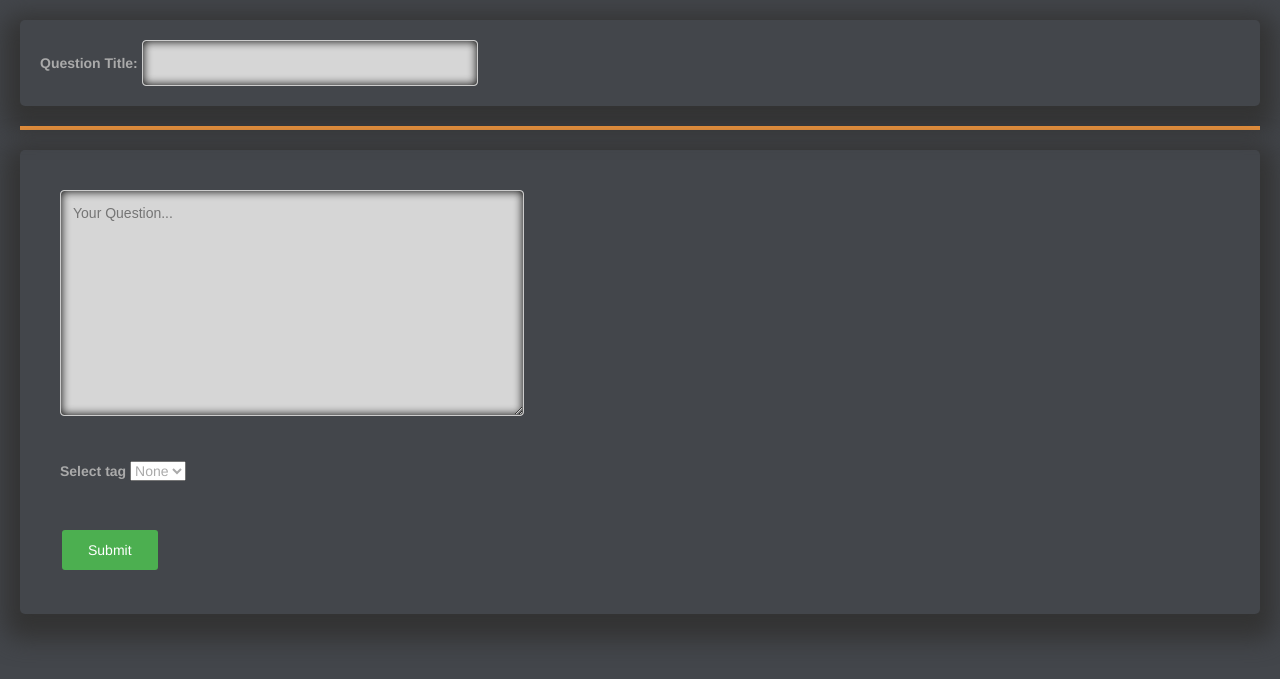
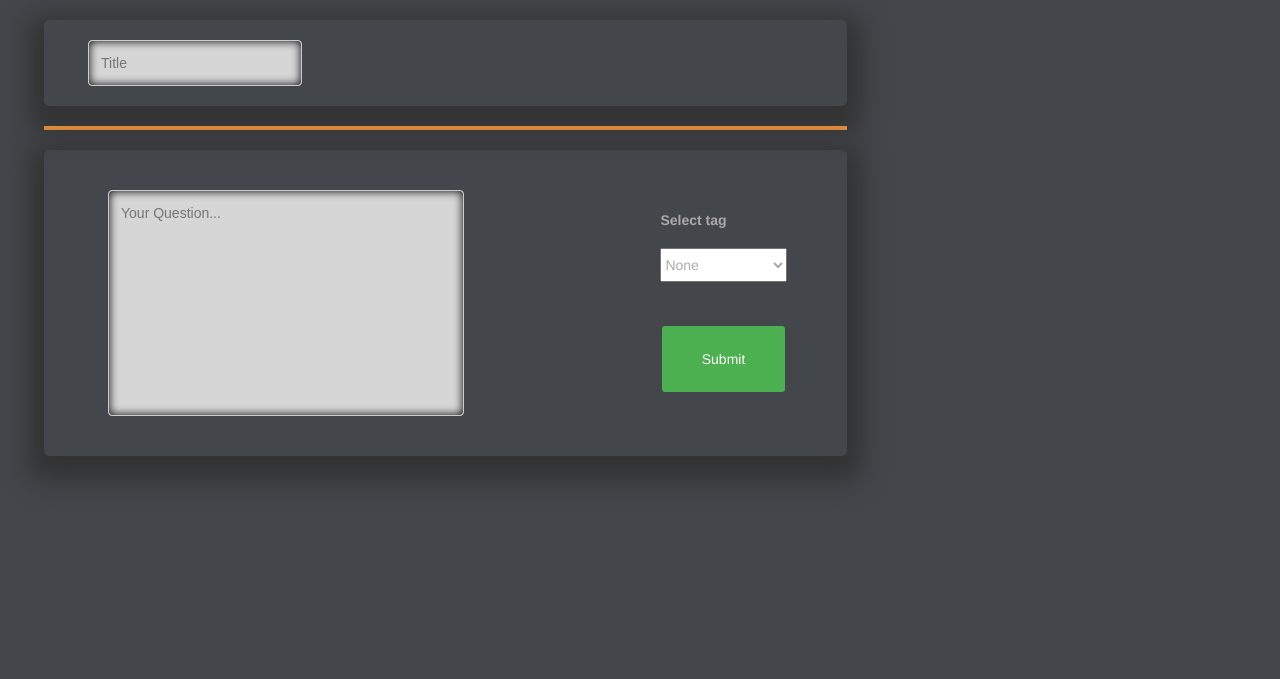
Before and after one commit to Tomporino/askm8remix, a Flask app: template templates/add_question.html in a window 1280 px wide. Shown: the part 62-741 px from the top of the page. Run offline with Flask 2, Linux system fonts and the light colour scheme; the template is opened without the code that fills it, so the values that code supplies are empty; some libraries are stand-ins or nearby versions.

Commit message:
even even more css

```diff
--- a/static/style/theme.css
+++ b/static/style/theme.css
@@ -63,6 +62,10 @@
 
 i {
     color: black;
+}
+
+hr {
+    margin-left: 24px;
 }
 
 .content_wrapper {
--- a/static/style/theme_add_question.css
+++ b/static/style/theme_add_question.css
@@ -1,4 +1,5 @@
 input[type=text] {
+    margin-left: 24px;
     font-family: Arial, Serif;
     color: black;
     background-color: #d6d6d6;
@@ -15,27 +16,39 @@
 
 textarea {
     font-family: Arial, serif;
+    color: black;
     background-color: #d6d6d6;
     -moz-box-shadow: inset 0 0 10px #000000;
     -webkit-box-shadow: inset 0 0 10px #000000;
     box-shadow: inset 0 0 10px #000000;
-    color: black;
-    width: 40%;
     padding: 12px;
+    width: 80%;
     border: 1px solid #ccc;
     border-radius: 4px;
     box-sizing: border-box;
-    resize: vertical;
+    resize: none;
+}
+
+.content {
+    display: grid;
+    grid-template-columns: 2fr 1fr;
 }
 
 .content-wrapper {
     padding: 10%;
 }
 
+#add-question {
+    grid-template-columns: 2fr 1fr;
+    text-align: left;
+}
+
 .add_question div {
     border-radius: 5px;
     color: #AAAAAA;
     padding: 20px;
+    margin-left: 24px;
+    display: grid;
 }
 
 button {
--- a/templates/add_question.html
+++ b/templates/add_question.html
@@ -6,12 +6,12 @@
 
 {% block content %}
     <div class="content">
+        <div>
             <div class="add_question">
                 <form method="post" action="{{ url_for('add_question') }}">
 
                     <div id="title">
-                    <label for="title">Question Title: </label>
-                    <input name="title" type="text">
+                        <input name="title" type="text" placeholder="Title">
                     </div>
 
                     <hr id="hr">
@@ -20,7 +20,7 @@
                         <div id="text">
                             <textarea name="message" placeholder="Your Question..." rows="10"></textarea>
                         </div>
-
+                        <div>
                             <div id="tag-selector">
                                 <label for="tag-selector">Select tag</label>
                                 <select name="tag-selector">
@@ -39,7 +39,10 @@
                                 <button name="submit" type="submit">Submit</button>
                             </div>
                         </div>
+                    </div>
                 </form>
             </div>
         </div>
+        <div></div>
+    </div>
 {% endblock %}
--- a/templates/question.html
+++ b/templates/question.html
@@ -32,7 +32,7 @@
                             {% for answer in answers %}
                                 <div id="answer">
                                     <div id="answer_main">
-                                        <div><p><i class="glyphicon glyphicon-chevron-right"></i> {{ answer.message }}
+                                        <div id="answ_mssg"><p><i class="glyphicon glyphicon-chevron-right"></i> {{ answer.message }}
                                         </p></div>
                                         <div class="sub_data"><p>{{ answer.submission_time.strftime('%Y-%m-%d ') }}</p>
                                         </div>
```
Also changed, not shown: other parts of static/style/theme.css (+29 -5 lines), templates/comment.html (+5 -4 lines). Lines whose indentation alone changed are shown as unchanged.
